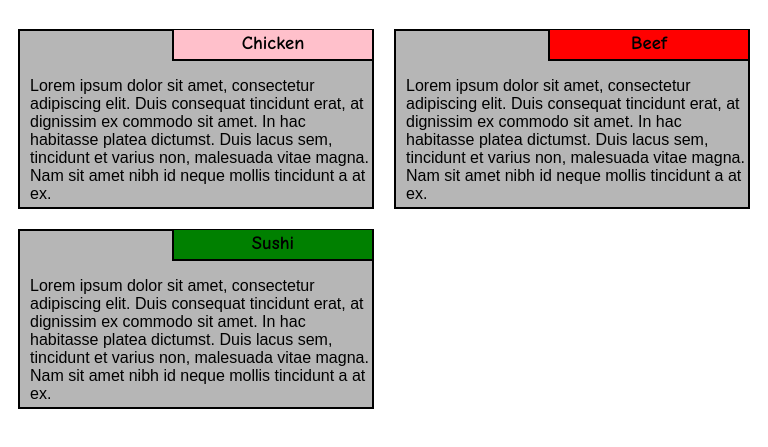
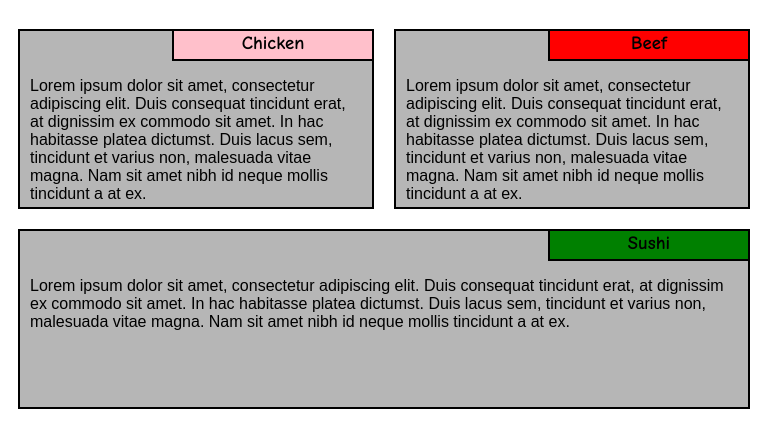
Before and after one commit to louiseavelar/coursera-fullstack-course, a plain HTML site: page module2-solution/index.html in a window 768 px wide. Shown: the part 61-508 px from the top of the page. Drawn offline with Linux system fonts and the light colour scheme.

Commit message:
Fixed issue with third column not expanding to the whole page on tablet view

```diff
--- a/module2-solution/css/styles.css
+++ b/module2-solution/css/styles.css
@@ -20,6 +20,7 @@ section {
   margin-right: auto;
   margin-left: auto;
   position: relative;
+  overflow: auto;
 }
 
 .content-title {
@@ -48,7 +49,7 @@ section {
   font-family: Arial, Helvetica, sans-serif;
   position: absolute;
   top: 30px;
-  padding: 0 0 0 10px;
+  padding: 0px 10px 0px 10px;
 }
 
 /* Desktop */
@@ -62,10 +63,16 @@ section {
 
 /* Tablet */
 @media (min-width: 768px) and (max-width: 991px) {
+  .col-md-6, .col-md-12 {
+    float: left;
+    padding: 10px;
+    height: 100%;
+  }
   .col-md-6 {
     width: 50%;
-    float: left;
-    padding: 10px;
+  }
+  .col-md-12 {
+    width: 100%;
   }
 }
 
--- a/module2-solution/index.html
+++ b/module2-solution/index.html
@@ -24,7 +24,7 @@
          </p>
       </div>
    </section>
-   <section class="col-lg-4 col-md-6 col-sm-12">
+   <section class="col-lg-4 col-md-12 col-sm-12">
       <div class="content-box">
          <h3 class='content-title title-3'>Sushi</h3>
          <p class='content-text'>
```
